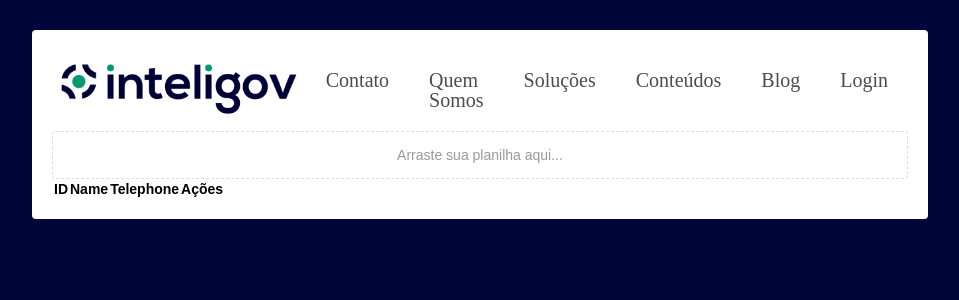
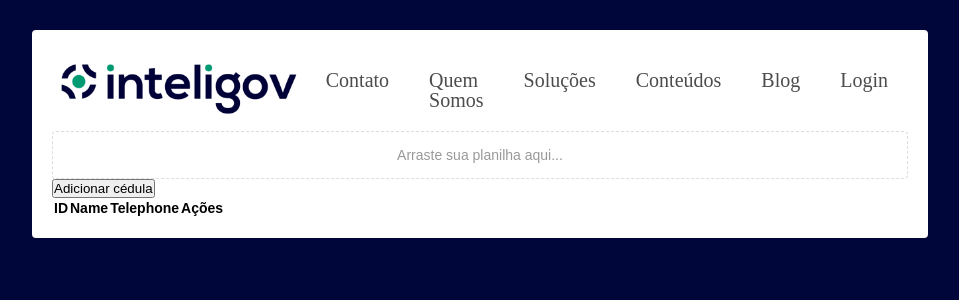
Before and after one commit to Villefor/-Front---React-CSV-Reader-, a React (Create React App) app in the folder csv_reader/: page / in a window 1280 px wide. Shown: the top 300 px of the page, without its empty margins (160-1119 px from the left). Built offline with nearby package versions, Linux system fonts and the light colour scheme.

Commit message:
[feat]-implementaçao da table

```diff
--- a/csv_reader/src/App.js
+++ b/csv_reader/src/App.js
@@ -1,3 +1,4 @@
+import React, { useState } from "react";
 import Upload from "./pages/CSV_Upload";
 import Header from "../src/components/header/Header";
 import Style from "./styles/global";
@@ -5,12 +6,23 @@ import { Container, Content } from "./styles/styles";
 import "./App.scss";
 
 function App() {
+  const [minor_one, setMinor] = useState([]);
+  const [plus_one, setPlus] = useState([]);
+
+  const handle_delete = (index) => {
+    setMinor([...minor_one, index]);
+  };
+
+  const handle_add = (obj) => {
+    setPlus([...plus_one, obj]);
+  };
+
   return (
     <div className="App">
       <Container>
         <Content>
           <Header />
-          <Upload />
+          <Upload handle_delete={handle_delete} handle_add={handle_add} />
         </Content>
         <Style />
       </Container>
--- a/csv_reader/src/components/Table/Table.js
+++ b/csv_reader/src/components/Table/Table.js
@@ -1,11 +1,45 @@
 import React, { useState } from "react";
 
-const Table = ({ parsedCsvData, delete_data }) => {
-  console.log(delete_data);
+const Table = ({ parsedCsvData, delete_data, add_data }) => {
+  const [show, setShow] = useState(false);
+  const [id, setID] = useState("");
+  const [name, setName] = useState("");
+  const [telephone, setTelephone] = useState("");
+
+  const handle_show = () => {
+    setShow(!show);
+  };
+
+  const handle_add = () => {
+    const obj = {
+      id,
+      name,
+      telephone,
+    };
+    if (id !== "" && name !== "" && telephone !== "") add_data(obj);
+  };
+
   return (
     <>
+      <button onClick={handle_show}>Adicionar cédula</button>
       {parsedCsvData && (
         <table>
+          {show && (
+            <tr>
+              <td>
+                <input onChange={(event) => setID(event.target.value)} />
+              </td>
+              <td>
+                <input onChange={(event) => setName(event.target.value)} />
+              </td>
+              <td>
+                <input onChange={(event) => setTelephone(event.target.value)} />
+              </td>
+              <td>
+                <button onClick={handle_add}>Adicionar</button>
+              </td>
+            </tr>
+          )}
           <thead>
             <tr>
               <th>ID</th>
@@ -25,7 +59,7 @@ const Table = ({ parsedCsvData, delete_data }) => {
                   <td>{row.telephone}</td>
 
                   <td>
-                    <button onClick={delete_data}>Deletar</button>
+                    <button onClick={delete_data(index)}>Deletar</button>
                   </td>
                 </tr>
               </React.Fragment>
--- a/csv_reader/src/pages/CSV_Upload/index.js
+++ b/csv_reader/src/pages/CSV_Upload/index.js
@@ -1,4 +1,4 @@
-import React, { useState, useEffect } from "react";
+import React, { useState } from "react";
 import Dropzone from "react-dropzone";
 import { DropContainer, UploadMessage } from "./styles";
 import Papa from "papaparse";
@@ -7,19 +7,18 @@ import Table from "../../components/Table/Table";
 // import { ToastContainer, toast } from 'react-toastify'
 // import 'react-toastify/dist/ReactToastify.css'
 
-function CVS_Upload() {
-  // const [highLighted, setLogin] = useState(false);
-  // const [csv_content, setCSV] = useState(null);
+function CVS_Upload({ handle_delete, handle_add }) {
   const [parsedCsvData, setParsedCsvData] = useState([]);
 
-  useEffect(() => {
-    console.log(parsedCsvData);
-  }, []);
+  const add_data = (obj) => {
+    handle_add(obj);
+    setParsedCsvData([...parsedCsvData, obj]);
+  };
 
-  const delete_data = (index) => {
+  const delete_data = (index) => () => {
     parsedCsvData.splice(index, 1);
+    handle_delete(index);
     setParsedCsvData(parsedCsvData);
-    console.log(parsedCsvData);
   };
 
   const parseFile = (file) => {
@@ -30,7 +29,6 @@ function CVS_Upload() {
       },
     });
   };
-  console.log(parsedCsvData);
 
   const drag_message = (isDragActive, isDragReject) => {
     if (!isDragActive) {
@@ -53,7 +51,6 @@ function CVS_Upload() {
       <Dropzone
         accept=".csv, application/vnd.ms-excel, text/csv"
         onDrop={(event) => {
-          console.log(event);
           if (event.length) {
             parseFile(event[0]);
           }
@@ -70,7 +67,11 @@ function CVS_Upload() {
           </DropContainer>
         )}
       </Dropzone>
-      <Table parsedCsvData={parsedCsvData} delete_data={delete_data} />
+      <Table
+        parsedCsvData={parsedCsvData}
+        delete_data={delete_data}
+        add_data={add_data}
+      />
     </section>
   );
 }
```
